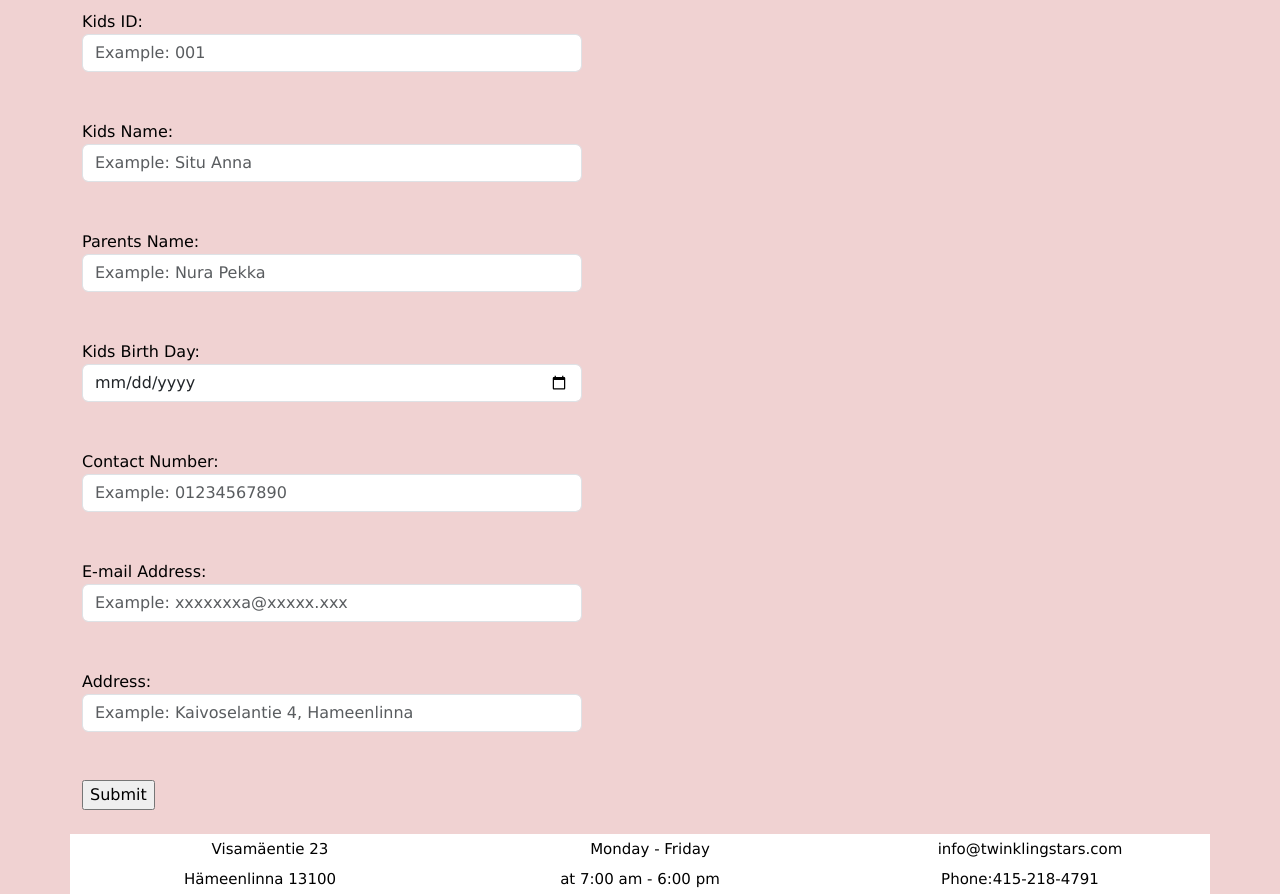
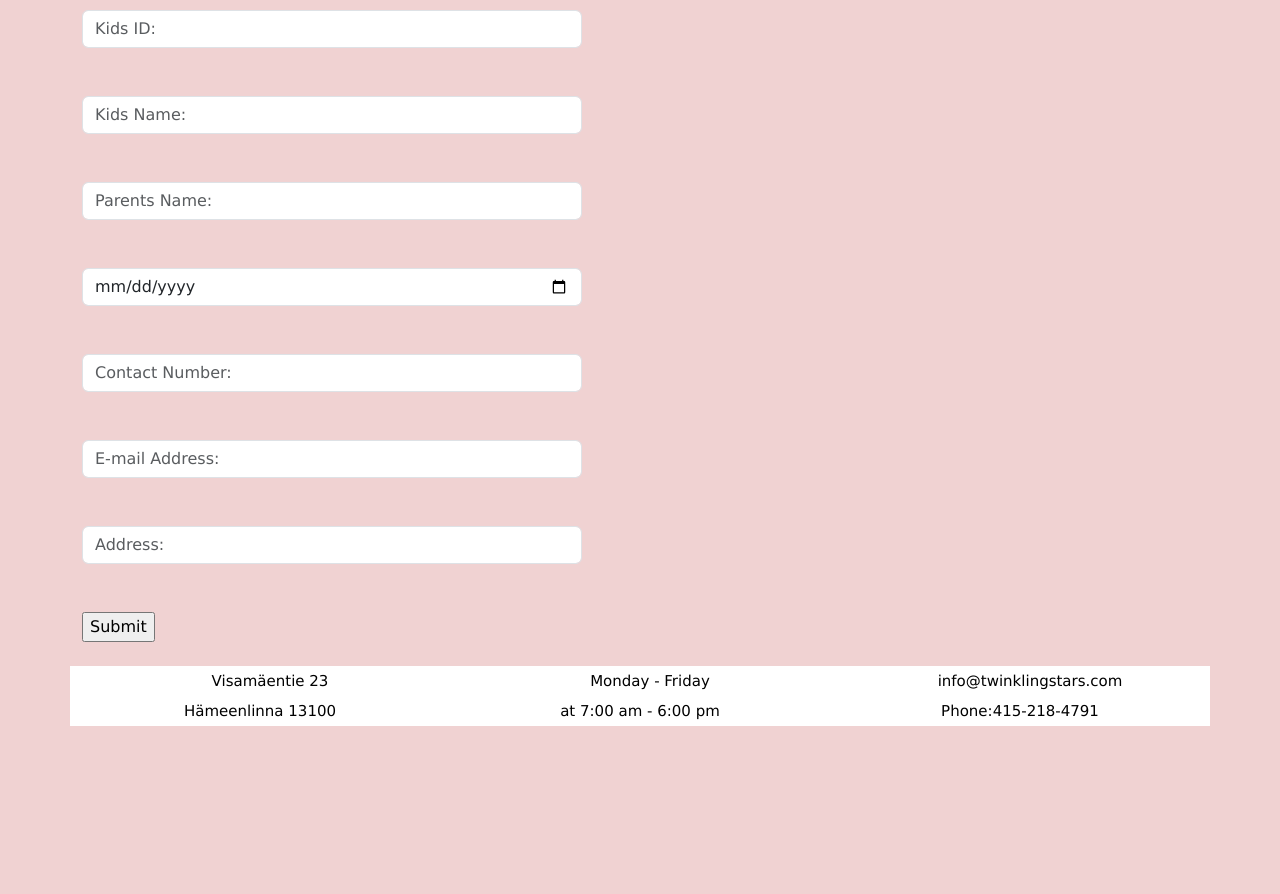
Before and after one commit to sonali22000/Kinda-Team18, a PHP site: page /createkidsinfo.php in a window 1280 px wide. Shown: the part 91-985 px from the top of the page. After the commit the page ends 817 px from the top, so only its background shows below. Run offline with PHP 8.4, Linux system fonts and the light colour scheme.

Commit message:
change form style

```diff
--- a/createkidsinfo.php
+++ b/createkidsinfo.php
@@ -10,32 +10,32 @@ include "headerr.php"?>
 
 
     <div class="form-group mb-4" style="color: black;>
-              <label for="kidsid">Kids ID:</label>
-              <input id="kidsid" type="int" name="kidsid" class="form-control" placeholder="Example: 001" style="width: 500px" required></input>
+              <label for="kidsid"></label>
+              <input id="kidsid" type="int" name="kidsid" class="form-control" placeholder="Kids ID:" style="width: 500px" required></input>
             </div>
             <div class="form-group my-4" style="color: black;>
-              <label for="kidsname">Kids Name:</label>
-              <input id="kidsname" type="text" name="kidsname" class="form-control" placeholder="Example: Situ Anna" style="width: 500px" required>
+              <label for="kidsname"></label>
+              <input id="kidsname" type="text" name="kidsname" class="form-control" placeholder="Kids Name:" style="width: 500px" required>
             </div>
             <div class="form-group my-4" style="color: black;>
-              <label for="parentsname">Parents Name:</label>
-              <input id="parentsname" type="text" name="parentsname" class="form-control" placeholder="Example: Nura Pekka" style="width: 500px" required>
+              <label for="parentsname"></label>
+              <input id="parentsname" type="text" name="parentsname" class="form-control" placeholder="Parents Name:" style="width: 500px" required>
             </div>
             <div class="form-group my-4" style="color: black;>
-              <label for="dob">Kids Birth Day:</label>
-              <input id="dob" type="date" name="dob" class="form-control" placeholder="Example: 05.05.2020" style="width: 500px" required>
+              <label for="dob"></label>
+              <input id="dob" type="date" name="dob" class="form-control" placeholder="Kids Birth Day:" style="width: 500px" required>
             </div>
             <div class="form-group my-4" style="color: black;>
-              <label for="phone">Contact Number:</label>
-              <input id="phone" type="int" name="phone" class="form-control" placeholder="Example: 01234567890"  style="width: 500px" required>
+              <label for="phone"></label>
+              <input id="phone" type="int" name="phone" class="form-control" placeholder="Contact Number:"  style="width: 500px" required>
             </div>
             <div class="form-group my-4" style="color: black;>
-              <label for="email">E-mail Address:</label>
-              <input  type="text" name="email" class="form-control" placeholder="Example: xxxxxxxa@xxxxx.xxx" style="width: 500px" required>
+              <label for="email"></label>
+              <input  type="text" name="email" class="form-control" placeholder="E-mail Address:" style="width: 500px" required>
             </div>
             <div class="form-group my-4" style="color: black;>
-              <label for="address">Address:</label>
-              <input id="address" type="text" name="address" class="form-control" placeholder="Example: Kaivoselantie 4, Hameenlinna"  style="width: 500px" required>
+              <label for="address"></label>
+              <input id="address" type="text" name="address" class="form-control" placeholder="Address:"  style="width: 500px" required>
             </div>
             <div class="form-group my-4" >
 
```
Also changed, not shown: createteacersinfo.php (+12 -12 lines).
